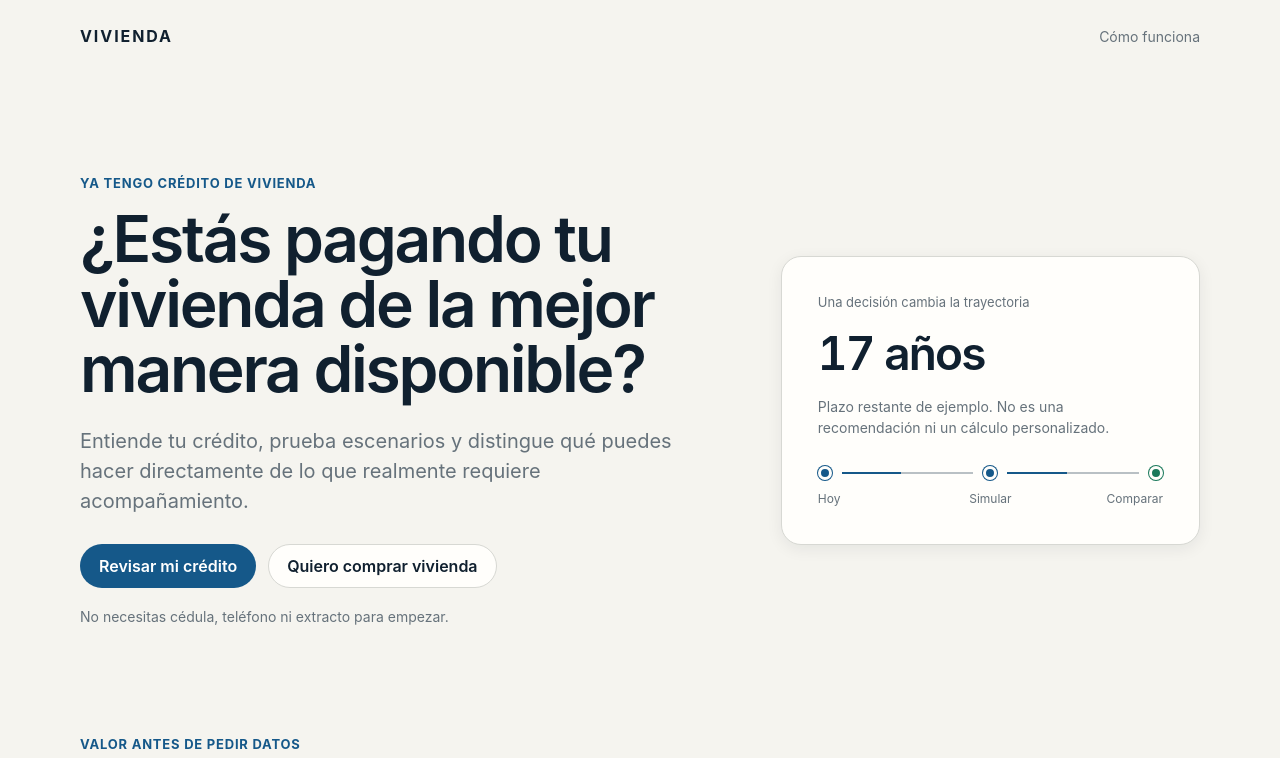
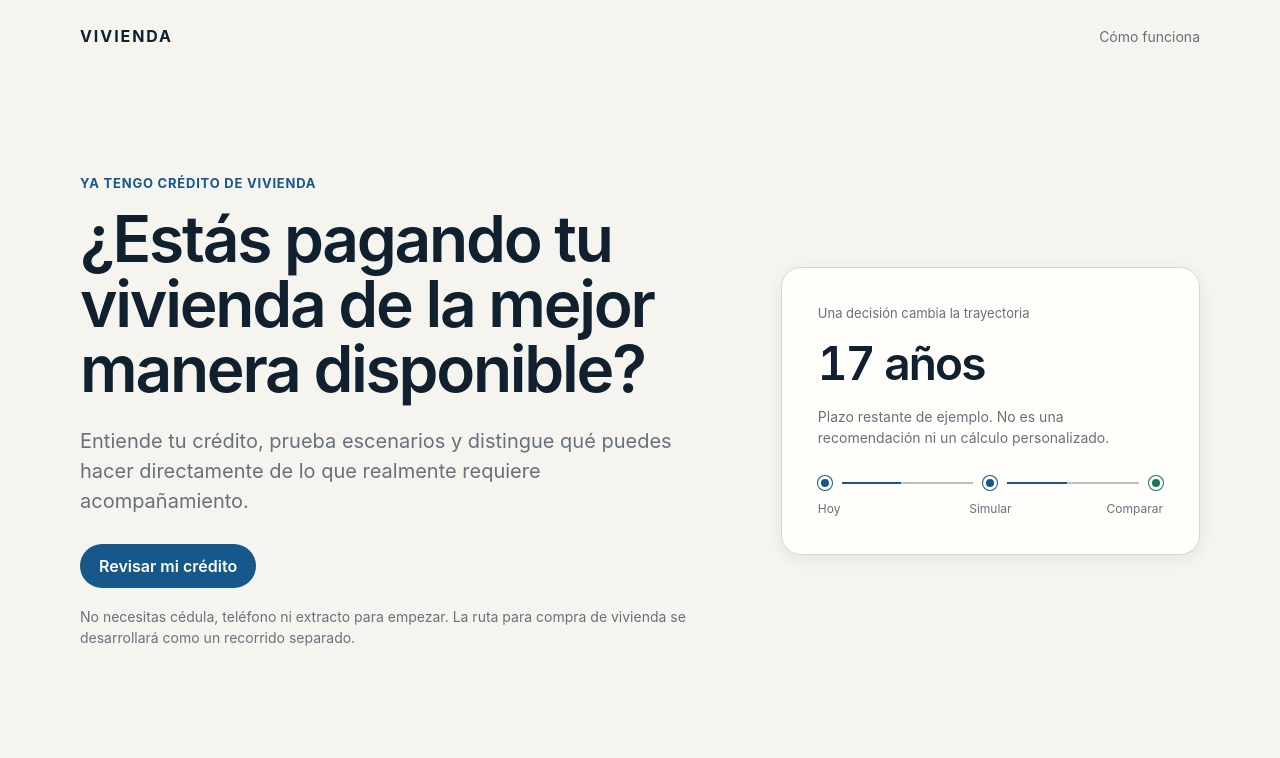
Before and after one commit to arendon7/VIVIENDA, a Next.js app: page / in a window 1280 px wide. Shown: the top 758 px of the page. Built offline with nearby package versions, Linux system fonts and the light colour scheme.

Commit message:
fix: remove unavailable purchase CTA from warm path

```diff
--- a/app/page.tsx
+++ b/app/page.tsx
@@ -34,9 +34,8 @@ export default function HomePage() {
             </p>
             <div className="actions">
               <a className="button button-primary" href="/revisar">Revisar mi crédito</a>
-              <a className="button button-secondary" href="#comprar">Quiero comprar vivienda</a>
             </div>
-            <p className="trust-line">No necesitas cédula, teléfono ni extracto para empezar.</p>
+            <p className="trust-line">No necesitas cédula, teléfono ni extracto para empezar. La ruta para compra de vivienda se desarrollará como un recorrido separado.</p>
           </div>
 
           <aside className="surface hero-instrument" aria-label="Ejemplo de análisis">
```
